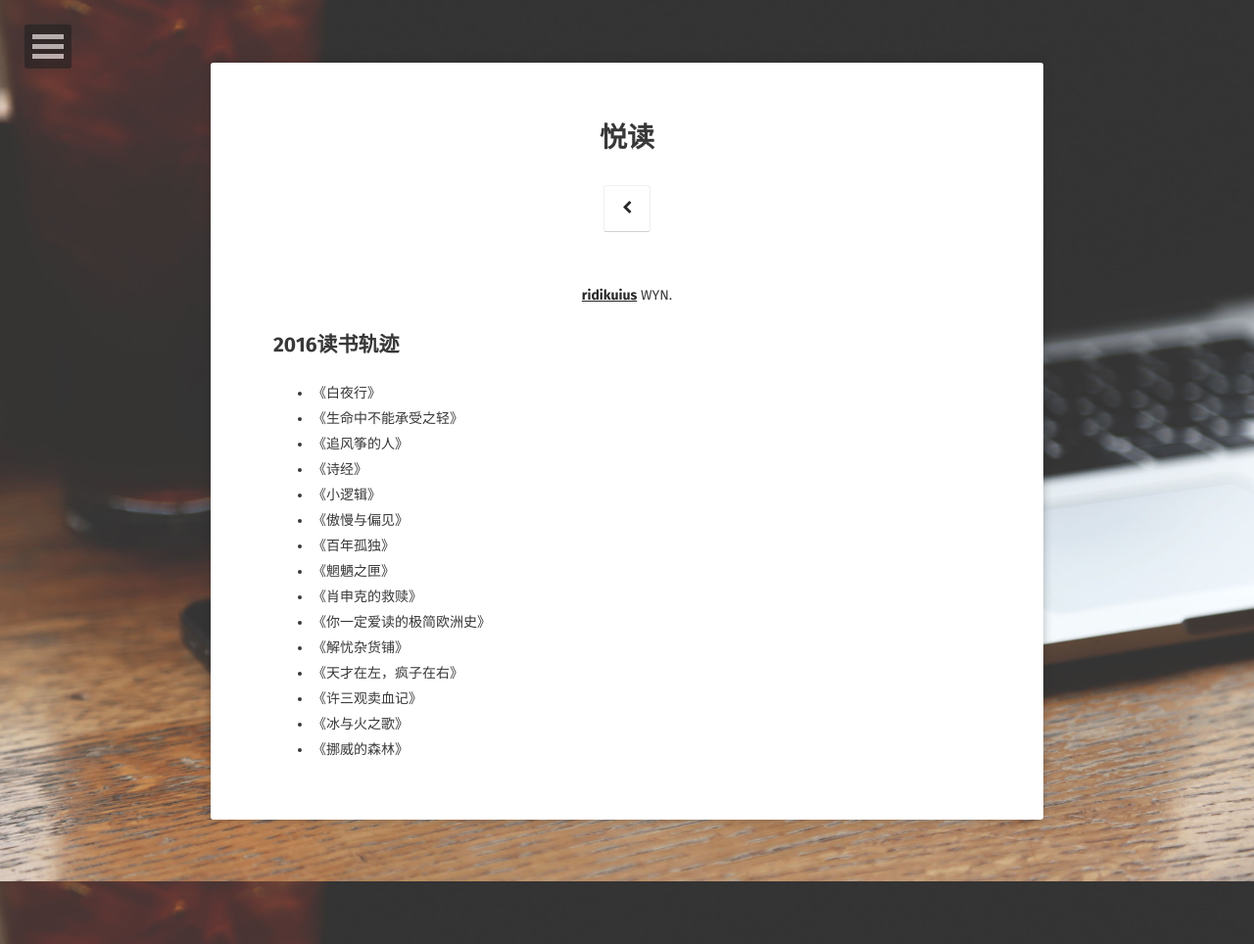
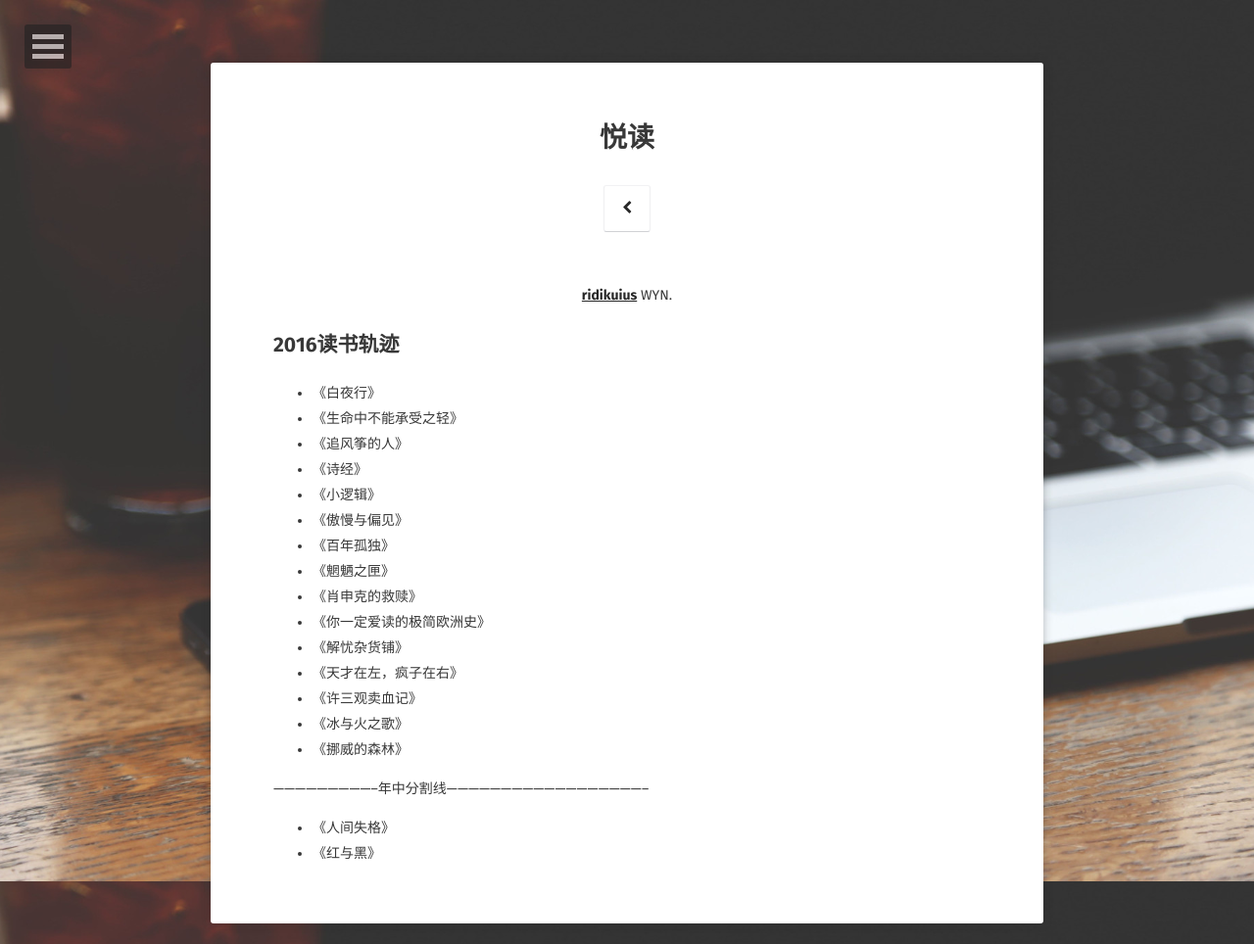
Before and after one commit to ridikuius/ridikuius.github.io, a Jekyll site: the page built from about/index.md, in a window 1280 px wide. Shown: the whole page at 98% size. Built offline with Jekyll 4.4.1, drawn with Linux system fonts in a browser that asks for light colours; some web fonts are replaced.

Commit message:
Update index.md

```diff
--- a/about/index.md
+++ b/about/index.md
@@ -24,3 +24,8 @@ comments: false
 * 《许三观卖血记》
 * 《冰与火之歌》
 * 《挪威的森林》
+
+-----------------------------年中分割线--------------------------------------------------------
+
+* 《人间失格》
+* 《红与黑》
```
